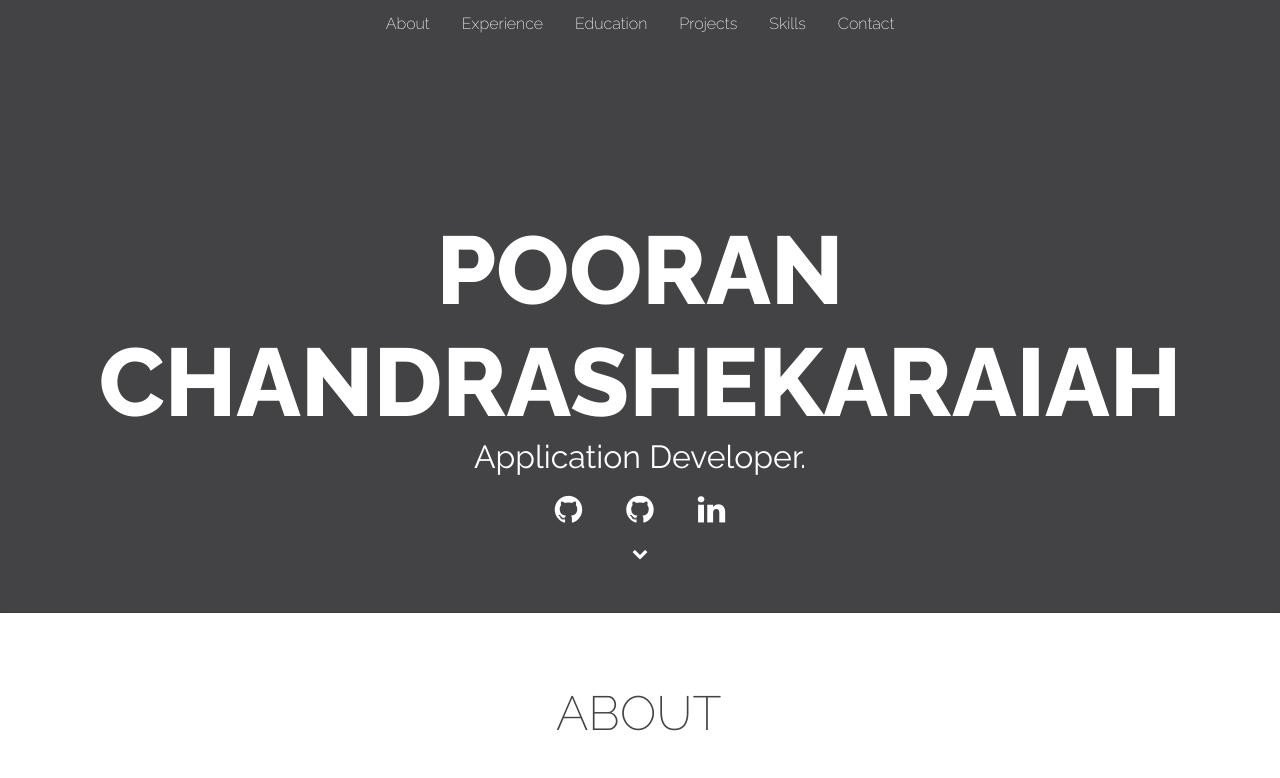
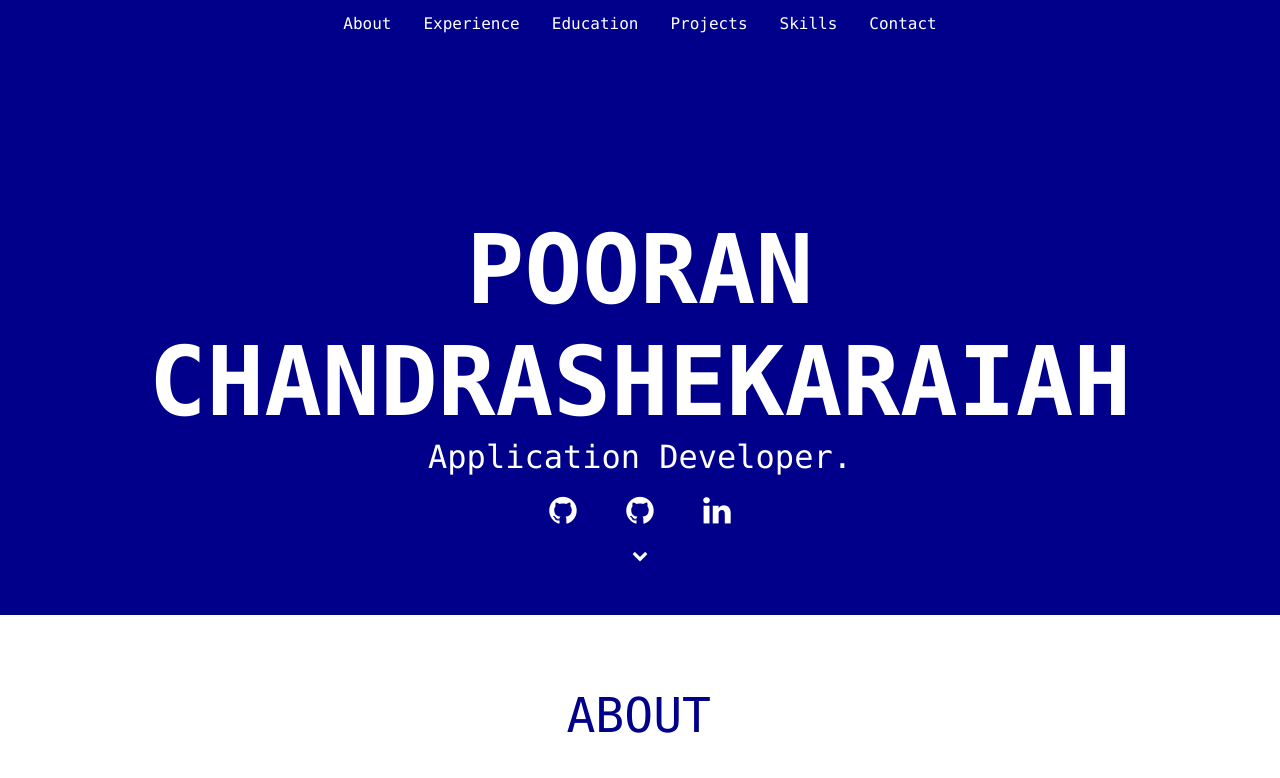
Before and after one commit to pooran-c/pooran, a plain HTML site: page index.html in a window 1280 px wide. Shown: the top 778 px of the page. Drawn offline with Linux system fonts and the light colour scheme.

Commit message:
no message

```diff
--- a/index.html
+++ b/index.html
@@ -294,7 +294,6 @@ them, and finding the metrics of the algorithm.</p>
                         <li class="li-skills">scikit-learn</li>
                         <li class="li-skills">Autosklearn</li>
                         <li class="li-skills">Pandas</li>
-                        <li class="li-skills">AutoML</li>
                         <li class="li-skills">NodeJS</li>
                         <li class="li-skills">Aws</li>
                         <li class="li-skills">Git</li>
@@ -313,7 +312,7 @@ them, and finding the metrics of the algorithm.</p>
                 </div>
                 <div class="content-body">
                     <ul class="ul-skills">
-                        <li class="li-skills">English: C1/li>
+                        <li class="li-skills">English: C1</li>
                         <li class="li-skills">German A1</li>
                         <li class="li-skills">Kannada Native</li>
 
--- a/style.css
+++ b/style.css
@@ -1,6 +1,6 @@
 body {
-  font-family: 'Raleway', sans-serif;
-  background: rgb(181 40 40 / 60);
+  font-family: "Lucida Console", Monaco, monospace;
+  background: #2F4F4F;
   margin: 0;
 }
 
@@ -10,7 +10,7 @@ body {
 
 /*NAVBAR*/
 .navbar {
-  background-color: #434244;
+  background-color: #00008B;
   position: fixed; /* Set the navbar to fixed position */
   top: 0; /* Position the navbar at the top of the page */
   width: 100%; /* Full width */
@@ -35,7 +35,7 @@ body {
 /*JUMBOTRON*/
 .jumbotron {
   height: 50%; /*height to 100% of view height*/
-  background: #434244; /*background color to blue*/
+  background: #00008B; /*background color to blue*/
   margin-bottom: 0; /*no bottom margin*/
 
   display: flex;
@@ -137,7 +137,7 @@ body {
 h2 {
   font-weight: 200;
   font-size: 3rem;
-  color: #434244;
+  color: #00008B;
   text-transform: uppercase;
   text-align: center;
 }
@@ -226,7 +226,7 @@ h4 {
   margin: 7px;
   padding: 5px 10px;
   color: white;
-  background: #434244;
+  background: #00008B;
   list-style: none;
   cursor: default;
   font-size: 1.2em;
```
